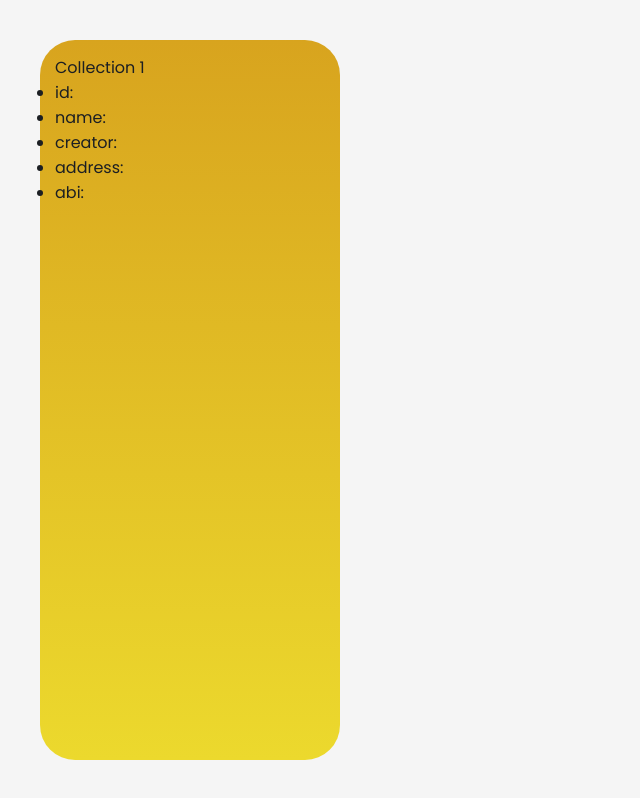
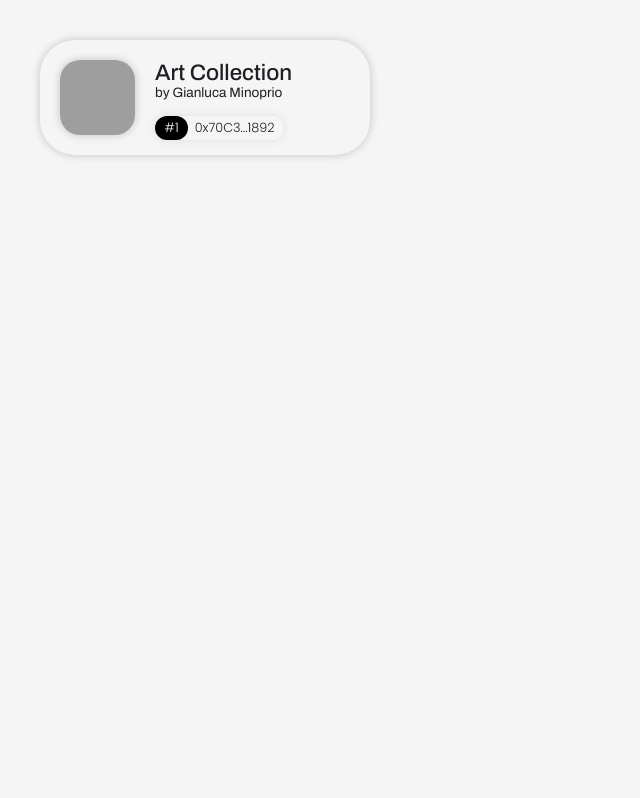
Before and after one commit to Drazeee/amanu_website, a React (Vite) app: page /collection/1 in a window 1280 px wide. Shown: the whole page, without its empty margins (0-640 px from the left). Built offline with nearby package versions, Linux system fonts and the light colour scheme; no server answers; grey boxes are pictures that could not be loaded; what react-apple-emojis would draw is missing.

Commit message:
collection

```diff
--- a/src/pages/Collection.jsx
+++ b/src/pages/Collection.jsx
@@ -1,48 +1,100 @@
 import React from "react";
 import { useParams } from "react-router-dom";
 import "../scss/Collection.scss"
+import { ethers } from "ethers";
+import ABI from "../assets/NFTAbi.json";
+import PhysicalNFT from "../components/PhysicalNFT";
+
+const provider = new ethers.providers.JsonRpcProvider("https://rinkeby.infura.io/v3/f8ccbba88cde4fbf8cfa8c82dc353e08");
 
 export default function Collection() {
   const [collection, setCollection] = React.useState(null);
   const [valid, setValid] = React.useState(true);
+  const [contract, setContract] = React.useState(null);
   const [loaded, setLoaded] = React.useState(false);
   let { slug } = useParams();
 
   async function getCollection() {
-    fetch("https://amanu.io:3000/collections/slug/" + slug).then(
-      async (response) => {
-        try {
-          let json = await response.json();
-          setCollection(json);
-          setValid(true);
-        } catch (e) {
-          setValid(false);
-        }
-      }
-    );
+    // fetch("https://amanu.io:3000/collections/slug/" + slug).then(
+    //   async (response) => {
+    //     try {
+    //       let json = await response.json();
+    //       setCollection(json);
+    //       setValid(true);
+    //     } catch (e) {
+    //       setValid(false);
+    //     }
+    //   }
+    // );
+    setCollection({
+      id: 1,
+      name: "Art Collection",
+      creator: "Gianluca Minoprio",
+      address: "0x70C398faA01C62725b23B02a85f0803D32161892",
+      abi: "/abi/1.json",
+      slug: "art-collection",
+      creationDate: "2020-04-01T00:00:00.000Z",
+      image: "https://images.fineartamerica.com/images-medium-large-5/fresh-paint-2-jane-davies.jpg",
+      banner: "https://images.unsplash.com/photo-1624115406015-16eb7e7bc2a1?ixlib=rb-1.2.1&ixid=MnwxMjA3fDB8MHxwaG90by1wYWdlfHx8fGVufDB8fHx8&auto=format&fit=crop&w=687&q=80",
+    })
+  }
+
+  async function loadContract() {
+    const contract = new ethers.Contract(collection.address, ABI.abi, provider);
+    setContract(contract);
   }
 
   React.useEffect(() => {
     getCollection();
   }, []);
 
+  React.useEffect(() => {
+    if (collection) {
+      loadContract();
+    }
+  }, [collection]);
+
   if (!valid) {
     return <div>This page doesn't exists</div>;
   }
 
+  function trimAddress(addr) {
+    let size = addr?.length;
+    if (size > 20) {
+      return addr.substring(0, 6) + "..." + addr.substring(size - 4);
+    }
+    return addr;
+  }
+
+  if (collection) {
+    document.title = collection.name + " by " + collection.creator + " | Amanu";
+  }
+
   return (
     <section className="collection">
-      <div className="info">
-        Collection {slug}
-        <ul>
-          <li>id: {collection?.id}</li>
-          <li>name: {collection?.name}</li>
-          <li>creator: {collection?.creator}</li>
-          <li>address: {collection?.address}</li>
-          <li>abi: {collection?.abi}</li>
-        </ul>
+      <div>
+        <div className="info">
+          <a className="top" href="">
+            <div className="image">
+              <img src={collection?.image} alt="" />
+            </div>
+            <div className="owner">
+              <h1>{collection?.name}</h1>
+              <h2>by {collection?.creator}</h2>
+              <div className="address">
+                <h5>#{collection?.id}</h5>
+                <h5>{trimAddress(collection?.address)}</h5>
+              </div>
+            </div>
+          </a>
+          <p className="content">
+            Lorem ipsum dolor sit amet, consectetur adipiscing elit. Pellentesque cursus, lectus in ultricies euismod, metus justo rutrum sem, vel sodales libero orci eu justo. Pellentesque nec ex justo. Ut semper commodo sem, ac viverra sem feugiat non. Quisque euismod lacinia neque a pharetra. Vestibulum pulvinar nulla porttitor efficitur tincidunt. Sed dapibus aliquam feugiat. Nulla posuere nec enim et auctor. Praesent sed mollis justo. Etiam ut diam lectus. Sed euismod, dui eget porta pulvinar, risus enim interdum magna, quis maximus urna tellus id dui. Cras urna justo, dictum nec congue eget, lobortis a tellus.
+          </p>
+        </div>
       </div>
-      <div className="elements"></div>
+      <div className="elements">
+        {/* {collection && contract ? <PhysicalNFT contract={contract} tokenID={1} address={collection?.address}></PhysicalNFT> : null} */}
+      </div>
     </section>
   );
 }
--- a/src/scss/Collection.scss
+++ b/src/scss/Collection.scss
@@ -1,13 +1,106 @@
-.collection {
+section.collection {
     height: 100vh;
     width: 100vw;
     padding: 5vh;
+    padding-top: calc(5vh + 135px);
 
     .info {
-        height: 100%;
-        padding: 15px;
-        width: 300px;
-        background: linear-gradient(0deg, #ECD92D 0%, #D8A41E 100%);
+        z-index: 100;
+        background: #f5f5f5;
+        position: absolute;
+        top: 5vh;
+        left: 5vh;
+        height: 115px;
+        width: 330px;
         border-radius: 35px;
+        padding: 20px;
+        display: flex;
+        flex-direction: column;
+        align-items: center;
+        overflow: hidden;
+        gap: 1rem;
+        box-shadow: 0px 0px 10px rgba(0, 0, 0, 0.2);
+        transition: height .4s ease-in-out;
+
+        &:hover {
+            height: calc(250px + 115px + .5rem);
+        }
+
+        .top {
+            display: flex;
+            justify-content: space-between;
+            width: 100%;
+            text-decoration: none;
+        }
+
+        .image {
+            height: 75px;
+            width: 75px;
+            border-radius: 20px;
+            overflow: hidden;
+            box-shadow: 0px 0px 10px rgba(0, 0, 0, 0.2);
+
+            img {
+                height: 100%;
+                width: 100%;
+                object-fit: cover;
+            }
+        }
+
+        .owner {
+            width: calc(100% - 95px);
+
+            h1 {
+                font-size: 1.4rem;
+                font-weight: 500;
+            }
+
+            h2 {
+                font-size: .85rem;
+                font-weight: 400;
+            }
+
+            h5 {
+                font-size: .8rem;
+                font-weight: 300;
+                padding: .2rem 0;
+                font-family: "Poppins", sans-serif;
+            }
+            .address {
+                display: flex;
+                border-radius: .6rem;
+                box-shadow: 0px 0px 10px rgba(0, 0, 0, 0.1);
+                margin-top: 1rem;
+                width: fit-content;
+                padding-right: .5rem;
+
+                h5:first-of-type {
+                    background: #000;
+                    color: #f5f5f5;
+                    padding: .2rem .6rem;
+                    border-radius: 1rem;
+                    margin-right: .4rem;
+                }
+            }
+        }
+
+        .content {
+            margin-top: .5rem;
+            height: 250px;
+            max-height: 90vh;
+            overflow: auto;
+            -ms-overflow-style: none;
+            scrollbar-width: none;
+            font-size: .9rem;
+            font-weight: 200;
+
+            &::-webkit-scrollbar {
+                display: none;
+            }
+        }
+    }
+
+    .elements {
+        display: flex;
     }
 }
```
